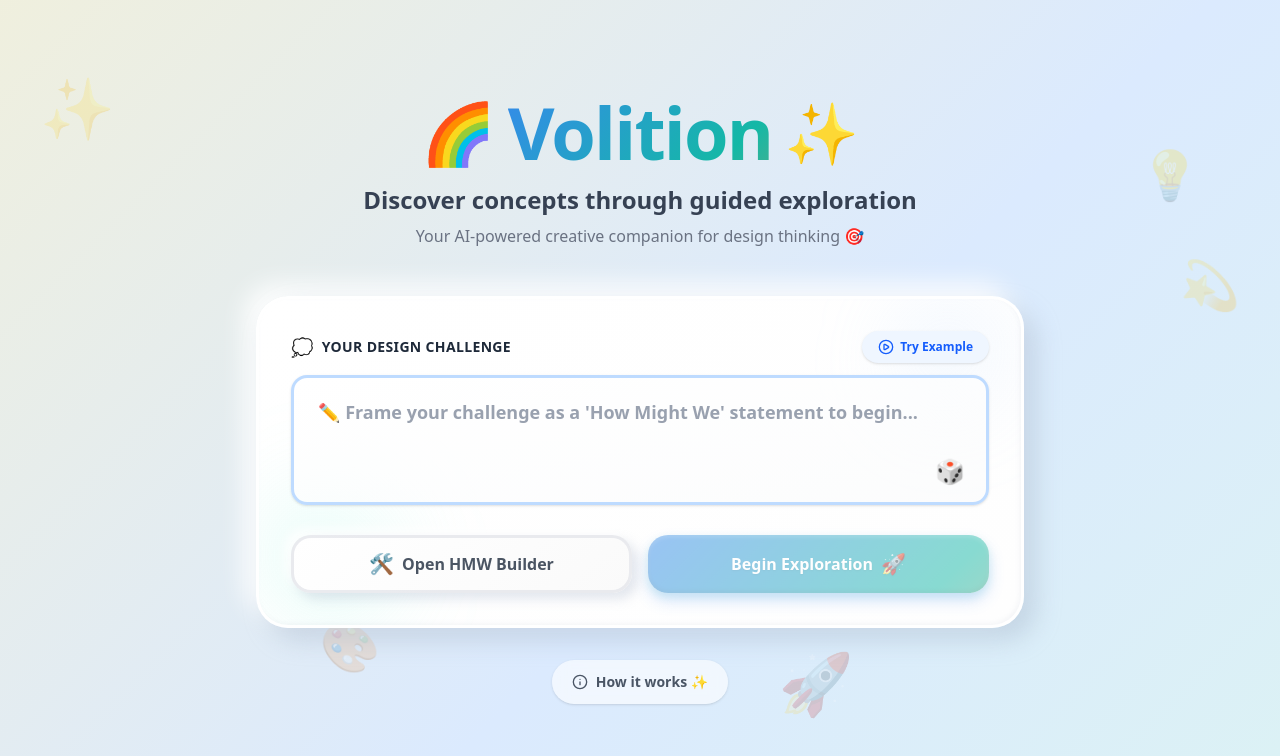
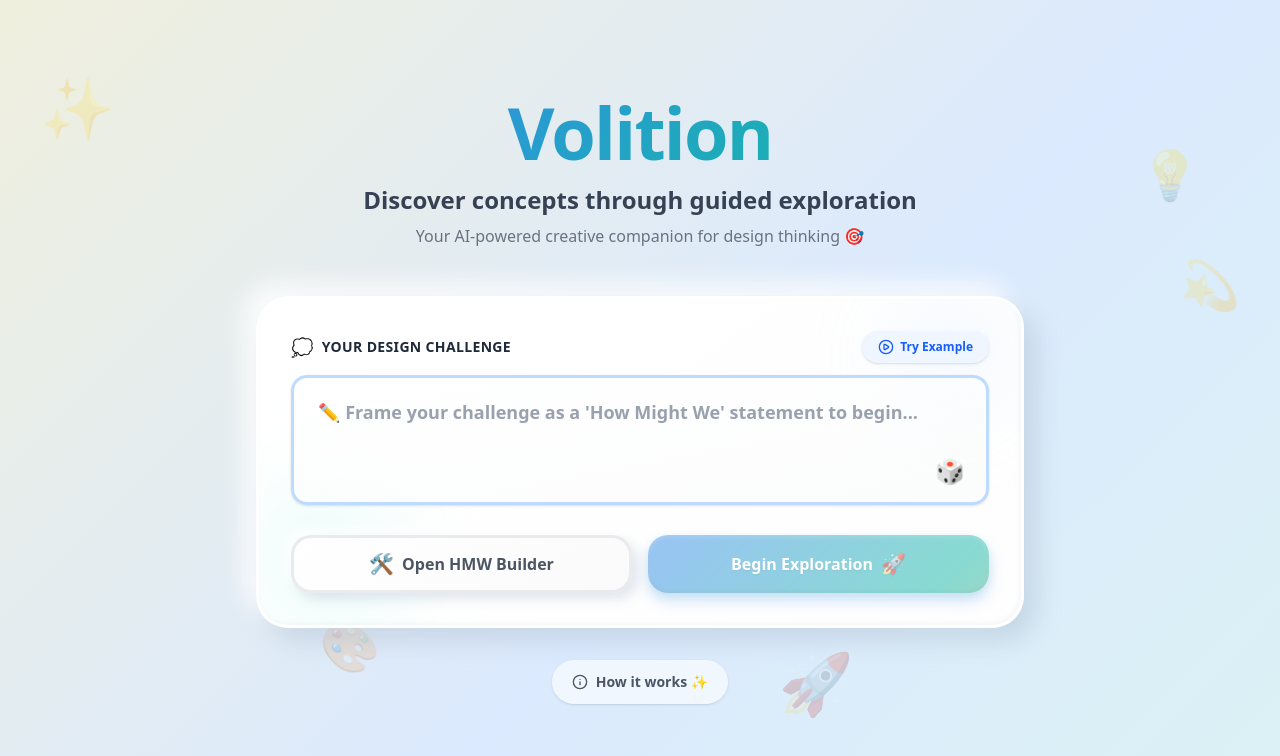
Before and after one commit to AnthonyMohun/volition, a Next.js app: page / in a window 1280 px wide. Shown: the top 756 px of the page. Built offline with nearby package versions, Linux system fonts and the light colour scheme.

Commit message:
Remove emojis around Volition title on home page

```diff
--- a/app/page.tsx
+++ b/app/page.tsx
@@ -88,18 +88,9 @@ export default function Home() {
       <div className="max-w-3xl w-full relative z-10">
         {/* Hero Section */}
         <div className="text-center mb-12">
-          <div className="flex items-center justify-center gap-3 mb-4">
-            <span className="text-6xl bounce-hover">🌈</span>
-            <h1 className="text-7xl font-black fun-gradient-text tracking-tight">
-              Volition
-            </h1>
-            <span
-              className="text-6xl bounce-hover"
-              style={{ animationDelay: "0.2s" }}
-            >
-              ✨
-            </span>
-          </div>
+          <h1 className="text-7xl font-black fun-gradient-text tracking-tight mb-4">
+            Volition
+          </h1>
           <p className="text-gray-700 text-2xl font-bold mb-2">
             Discover concepts through guided exploration
           </p>
```
